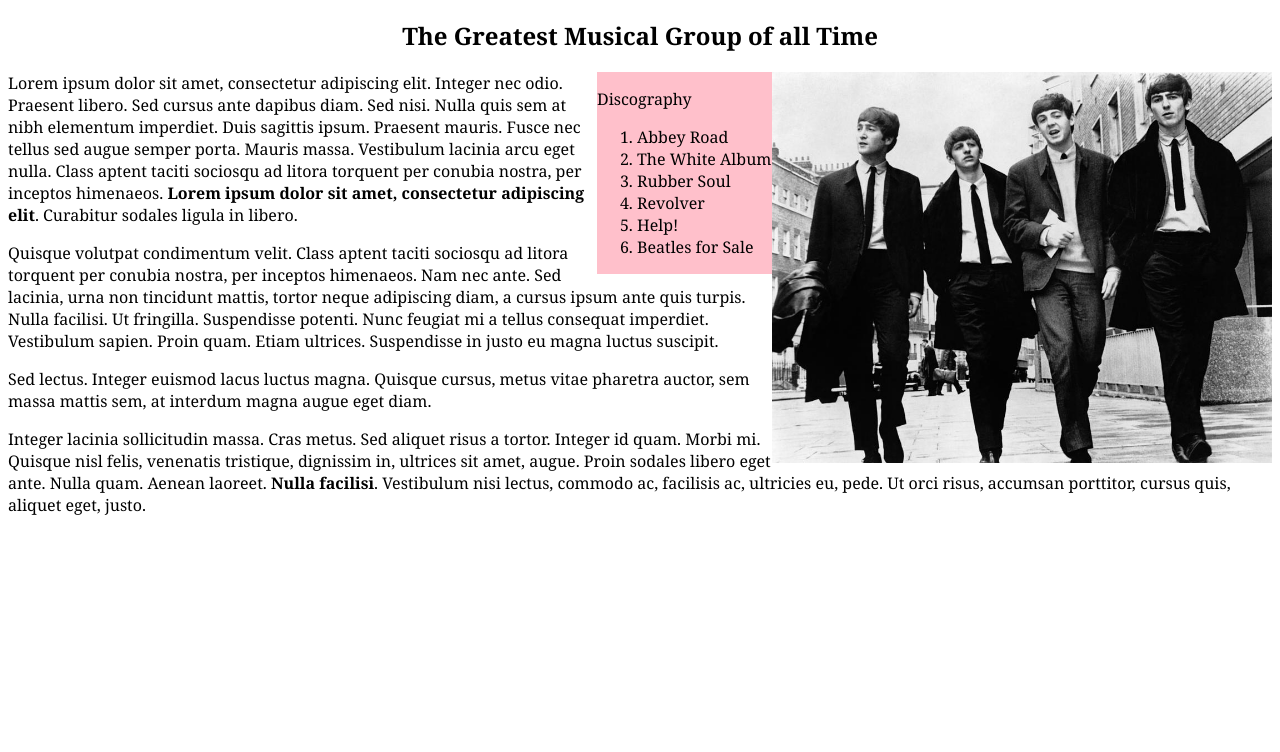
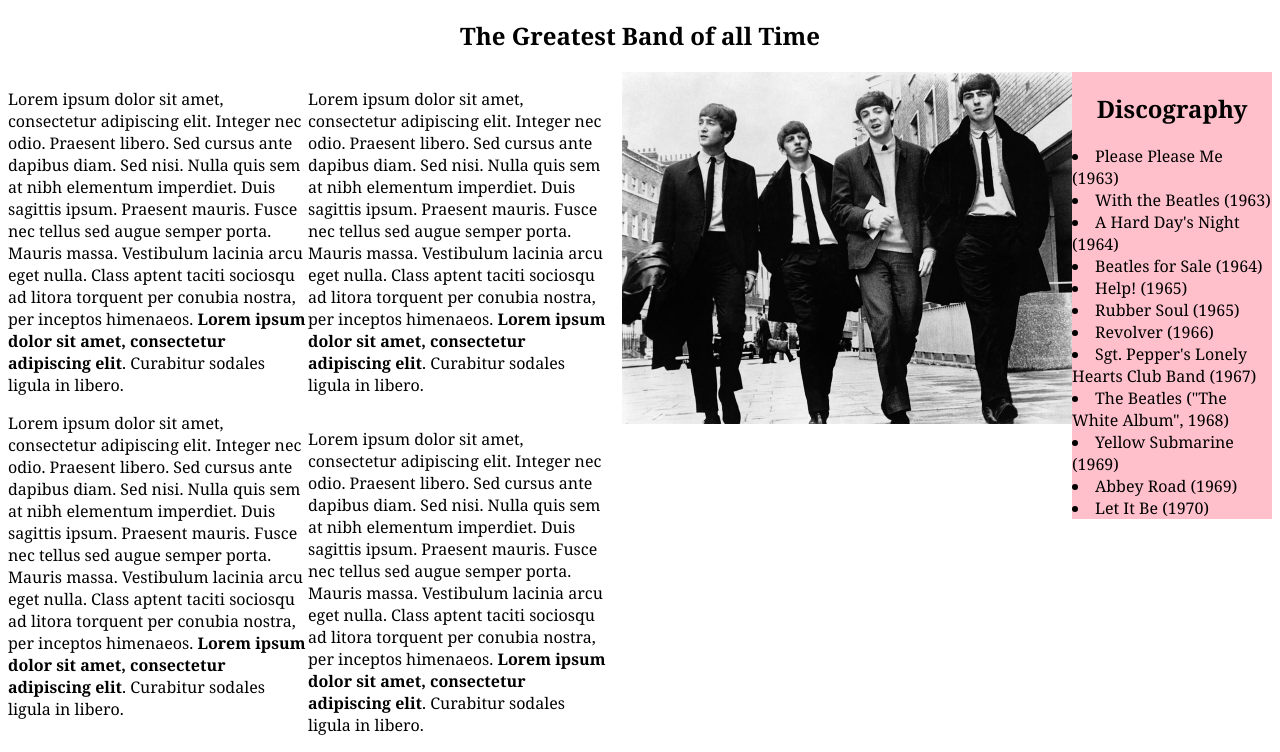
Before and after one commit to gorillachurch/Epicodus, a plain HTML site: page Week2/band2.html in a window 1280 px wide. Shown: the part 67-819 px from the top of the page. Drawn offline with Linux system fonts and the light colour scheme.

Commit message:
Add content and style to band2.html

```diff
--- a/Week2/band2.html
+++ b/Week2/band2.html
@@ -2,52 +2,45 @@
 <html>
   <head>
     <link href="css/band-styles2.css" rel="stylesheet" type="text/css" media="all">
-<title>The Beatles</title>
-    <h1>The Beatles</h1>
-    <h2>The Greatest Musical Group of all Time</h2>
+      <title>The Beatles</title>
+      <h1>The Beatles</h1>
+      <h2>The Greatest Band of all Time</h2>
   </head>
 
+  <body>
 
+    <div class="sidebar">
+       <h2>Discography</h2>
+         </ul>
+           <li>Please Please Me (1963)</li>
+           <li>With the Beatles (1963)</li>
+           <li>A Hard Day's Night (1964)</li>
+           <li>Beatles for Sale (1964)</li>
+           <li>Help! (1965)</li>
+           <li>Rubber Soul (1965)</li>
+           <li>Revolver (1966)</li>
+           <li>Sgt. Pepper's Lonely Hearts Club Band (1967)</li>
+           <li>The Beatles ("The White Album", 1968)</li>
+           <li>Yellow Submarine (1969)</li>
+           <li>Abbey Road (1969)</li>
+           <li>Let It Be (1970)</li>
+       </ul>
+     </div>
 
-     <img src="img/beatles1.jpg" class="medium" alt="A nice picture of the beatles being very young" />
+<img src="img/beatles1.jpg" class="medium" alt="A nice picture of the beatles being very young" />
 
-
-
-
-
-
-
-  <div class="sidebar">
-     <p>Discography</p>
-      <ol>
-        <li>Abbey Road</li>
-        <li>The White Album</li>
-        <li>Rubber Soul</li>
-        <li>Revolver</li>
-        <li>Help!</li>
-        <li>Beatles for Sale</li>
-      </ol>
+   <div class="column">
+     <p>Lorem ipsum dolor sit amet, consectetur adipiscing elit. Integer nec odio. Praesent libero. Sed cursus ante dapibus diam. Sed nisi. Nulla quis sem at nibh elementum imperdiet. Duis sagittis ipsum. Praesent mauris. Fusce nec tellus sed augue semper porta. Mauris massa. Vestibulum lacinia arcu eget nulla. Class aptent taciti sociosqu ad litora torquent per conubia nostra, per inceptos himenaeos. <b>Lorem ipsum dolor sit amet, consectetur adipiscing elit</b>. Curabitur sodales ligula in libero. </p>
+     Lorem ipsum dolor sit amet, consectetur adipiscing elit. Integer nec odio. Praesent libero. Sed cursus ante dapibus diam. Sed nisi. Nulla quis sem at nibh elementum imperdiet. Duis sagittis ipsum. Praesent mauris. Fusce nec tellus sed augue semper porta. Mauris massa. Vestibulum lacinia arcu eget nulla. Class aptent taciti sociosqu ad litora torquent per conubia nostra, per inceptos himenaeos. <b>Lorem ipsum dolor sit amet, consectetur adipiscing elit</b>. Curabitur sodales ligula in libero. </p>
    </div>
 
+   <div class="column">
+     <p>Lorem ipsum dolor sit amet, consectetur adipiscing elit. Integer nec odio. Praesent libero. Sed cursus ante dapibus diam. Sed nisi. Nulla quis sem at nibh elementum imperdiet. Duis sagittis ipsum. Praesent mauris. Fusce nec tellus sed augue semper porta. Mauris massa. Vestibulum lacinia arcu eget nulla. Class aptent taciti sociosqu ad litora torquent per conubia nostra, per inceptos himenaeos. <b>Lorem ipsum dolor sit amet, consectetur adipiscing elit</b>. Curabitur sodales ligula in libero. </p>
+   </div>
 
-
-      <div class="comlumns">
-
-       <p>Lorem ipsum dolor sit amet, consectetur adipiscing elit. Integer nec odio. Praesent libero. Sed cursus ante dapibus diam. Sed nisi. Nulla quis sem at nibh elementum imperdiet. Duis sagittis ipsum. Praesent mauris. Fusce nec tellus sed augue semper porta. Mauris massa. Vestibulum lacinia arcu eget nulla. Class aptent taciti sociosqu ad litora torquent per conubia nostra, per inceptos himenaeos. <b>Lorem ipsum dolor sit amet, consectetur adipiscing elit</b>. Curabitur sodales ligula in libero. </p>
-
-       <p>Quisque volutpat condimentum velit. Class aptent taciti sociosqu ad litora torquent per conubia nostra, per inceptos himenaeos. Nam nec ante. Sed lacinia, urna non tincidunt mattis, tortor neque adipiscing diam, a cursus ipsum ante quis turpis. Nulla facilisi. Ut fringilla. Suspendisse potenti. Nunc feugiat mi a tellus consequat imperdiet. Vestibulum sapien. Proin quam. Etiam ultrices. Suspendisse in justo eu magna luctus suscipit. </p>
-
-       <p>Sed lectus. Integer euismod lacus luctus magna. Quisque cursus, metus vitae pharetra auctor, sem massa mattis sem, at interdum magna augue eget diam. </p>
-
-       <p>Integer lacinia sollicitudin massa. Cras metus. Sed aliquet risus a tortor. Integer id quam. Morbi mi. Quisque nisl felis, venenatis tristique, dignissim in, ultrices sit amet, augue. Proin sodales libero eget ante. Nulla quam. Aenean laoreet. <b>Nulla facilisi</b>. Vestibulum nisi lectus, commodo ac, facilisis ac, ultricies eu, pede. Ut orci risus, accumsan porttitor, cursus quis, aliquet eget, justo. </p>
-
-       </div>
-
-
-</head>
-
-<body>
-
+   <div class="column">
+     <p>Lorem ipsum dolor sit amet, consectetur adipiscing elit. Integer nec odio. Praesent libero. Sed cursus ante dapibus diam. Sed nisi. Nulla quis sem at nibh elementum imperdiet. Duis sagittis ipsum. Praesent mauris. Fusce nec tellus sed augue semper porta. Mauris massa. Vestibulum lacinia arcu eget nulla. Class aptent taciti sociosqu ad litora torquent per conubia nostra, per inceptos himenaeos. <b>Lorem ipsum dolor sit amet, consectetur adipiscing elit</b>. Curabitur sodales ligula in libero. </p>
+   </div>
 </body>
 
 </html>
--- a/Week2/css/band-styles2.css
+++ b/Week2/css/band-styles2.css
@@ -8,20 +8,19 @@ h1 {
 h2 {
   text-align: center;
 }
-div.columns {
-    -webkit-columns: 100px 3;
-    -moz-columns: 100px 3;
-    columns: 100px 3;
-}
 .sidebar {
-  width: 175px;
+  width: 200px;
   float: right;
   background-color: pink;
 }
 img.medium {
-  width: 500px;
+  width: 450px;
   float: right;
 }
 head.class {
   float: center;
 }
+.column {
+  width: 300px;
+  float: left;
+}
--- a/Week2/css/favepage-styles.css
+++ b/Week2/css/favepage-styles.css
@@ -6,3 +6,8 @@ h1 {
 h2 {
   text-align: center;
 }
+.sidebar {
+  width: 175px;
+  float: right;
+  background-color: blue;
+}
```
Also changed, not shown: Week2/favorite-things.html (+4 -2 lines).
